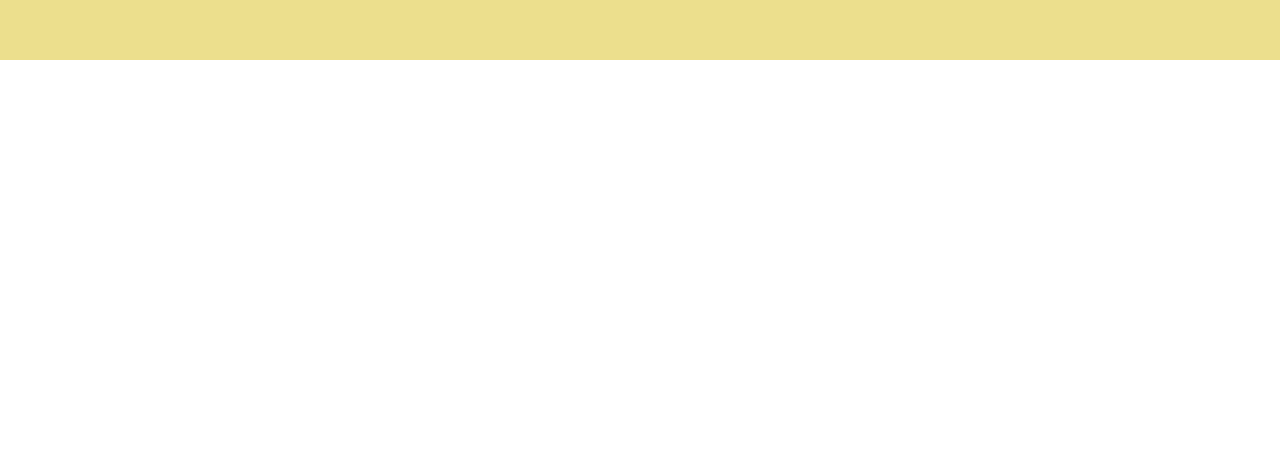
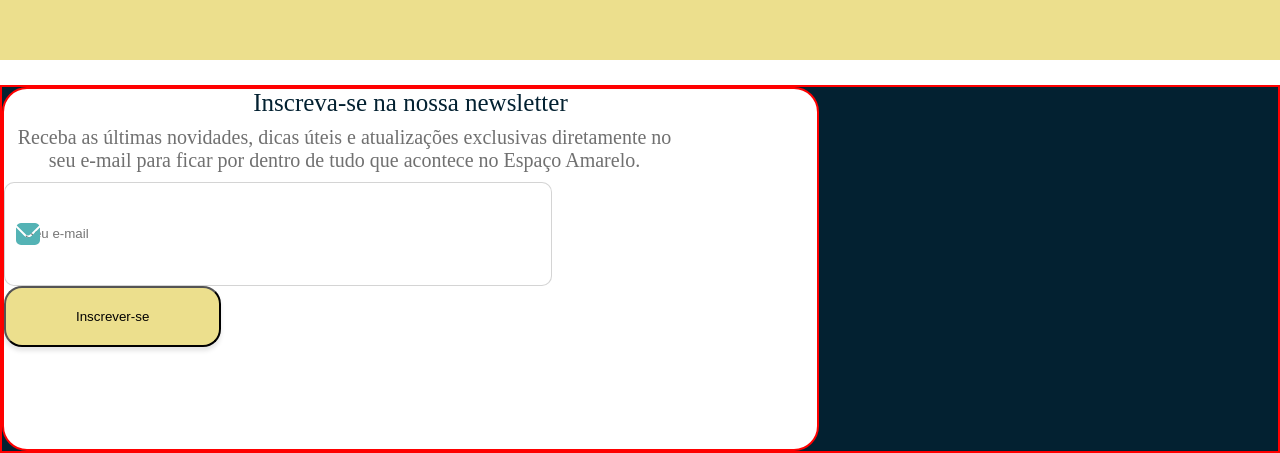
Before and after one commit to AssueroMota/Projeto-Retro-Game, a React (Vite) app: page / in a window 1280 px wide. Shown: the part 3302-3755 px from the top of the page. Before the commit the page ends 3387 px from the top, so only its background shows below. Built offline with nearby package versions, Linux system fonts and the light colour scheme; a web font is replaced by a local one.

Commit message:
continniun information for landing page

```diff
--- /dev/null
+++ b/sass/SectionThree.scss
@@ -0,0 +1,84 @@
+.newsletter-section {
+    border: 2px solid red;
+    background-color: #032131;
+
+    .newsletter-container {
+        border: 2px solid red;
+        width: 813px;
+        height: 360px;
+        flex-shrink: 0;
+        border-radius: 25px;
+        background: var(--Basic-1, #FFF);
+
+        .newsletter-title {
+            color: #032131;
+            text-align: center;
+            font-family: Montserrat;
+            font-size: 25px;
+            font-style: normal;
+            font-weight: 400;
+            line-height: normal;
+        }
+
+        .newsletter-description {
+            display: flex;
+            width: 681px;
+            height: 65px;
+            flex-direction: column;
+            justify-content: center;
+            flex-shrink: 0;
+            color: #707070;
+            text-align: center;
+            font-family: Montserrat;
+            font-size: 20px;
+            font-style: normal;
+            font-weight: 400;
+            line-height: normal;
+        }
+
+        .newsletter-form {
+
+            .newsletter-input-container {
+                position: relative;
+
+                .newsletter-input {
+                    display: flex;
+                    width: 506px;
+                    height: 62px;
+                    padding: 20px;
+                    align-items: center;
+                    gap: 20px;
+                    flex-shrink: 0;
+                    border-radius: 10px;
+                    border: 1px solid rgba(112, 112, 112, 0.30);
+
+                }
+
+                .newsletter-input-icon {
+                    position: absolute;
+                    left: 0.75rem;
+                    top: 50%;
+                    transform: translateY(-50%);
+                    width: 1.5rem;
+                    /* Ajuste o tamanho conforme necessário */
+                    height: auto;
+                }
+
+                .newsletter-input:focus {
+                    border-color: #007bff;
+                }
+            }
+
+            .newsletter-button {
+                display: inline-flex;
+                padding: 21px 70px;
+                justify-content: center;
+                align-items: center;
+                gap: 10px;
+                border-radius: 18px;
+                background: #ECDF8D;
+                box-shadow: 0px 4px 4px 0px rgba(0, 0, 0, 0.10);
+            }
+        }
+    }
+}
--- a/sass/global.scss
+++ b/sass/global.scss
@@ -1,3 +1,4 @@
 @import "./index.scss";
 @import "./SectionOne.scss";
 @import "./SectionTwo.scss";
+@import "./SectionThree.scss";
--- a/src/App.jsx
+++ b/src/App.jsx
@@ -9,6 +9,7 @@ import Header from './components/Header/Header.jsx';
 import 'animate.css';
 import SectionOne from './components/SectionOne/SectionOne.jsx';
 import SectionTwo from './components/SectionTwo/SectionTwo.jsx';
+import SectionThree from './components/SectionThree/SectionThree.jsx';
 
 
 function App() {
@@ -17,6 +18,7 @@ function App() {
       <Header />
       <SectionOne/>
       <SectionTwo/>
+      <SectionThree/>
     </>
   )
 }
--- /dev/null
+++ b/src/components/SectionThree/SectionThree.jsx
@@ -0,0 +1,29 @@
+import React from "react";
+import email from "../../assets/img/sectionThree/email.svg";
+
+
+const SectionThree = () => {
+    return (
+        <section className="newsletter-section">
+            <div className="newsletter-container">
+                <h1 className="newsletter-title">Inscreva-se na nossa newsletter</h1>
+                <p className="newsletter-description">
+                    Receba as últimas novidades, dicas úteis e atualizações exclusivas diretamente no seu e-mail para ficar por dentro de tudo que acontece no Espaço Amarelo.
+                </p>
+                <div className="newsletter-form">
+                    <div className="newsletter-input-container">
+                        <input
+                            type="email"
+                            className="newsletter-input"
+                            placeholder="Seu e-mail"
+                        />
+                        <img src={email} alt="Ícone de e-mail" className="newsletter-input-icon" />
+                    </div>
+                    <button className="newsletter-button">Inscrever-se</button>
+                </div>
+            </div>
+        </section>
+    );
+};
+
+export default SectionThree;
--- a/src/components/SectionTwo/SectionTwo.jsx
+++ b/src/components/SectionTwo/SectionTwo.jsx
@@ -108,7 +108,6 @@ const SectionTwo = () => {
                         </div>
                     ))}
                 </div>
-
             </div>
         </section>
     );
```
Also changed, not shown: src/assets/img/sectionThree/email.svg (added).
